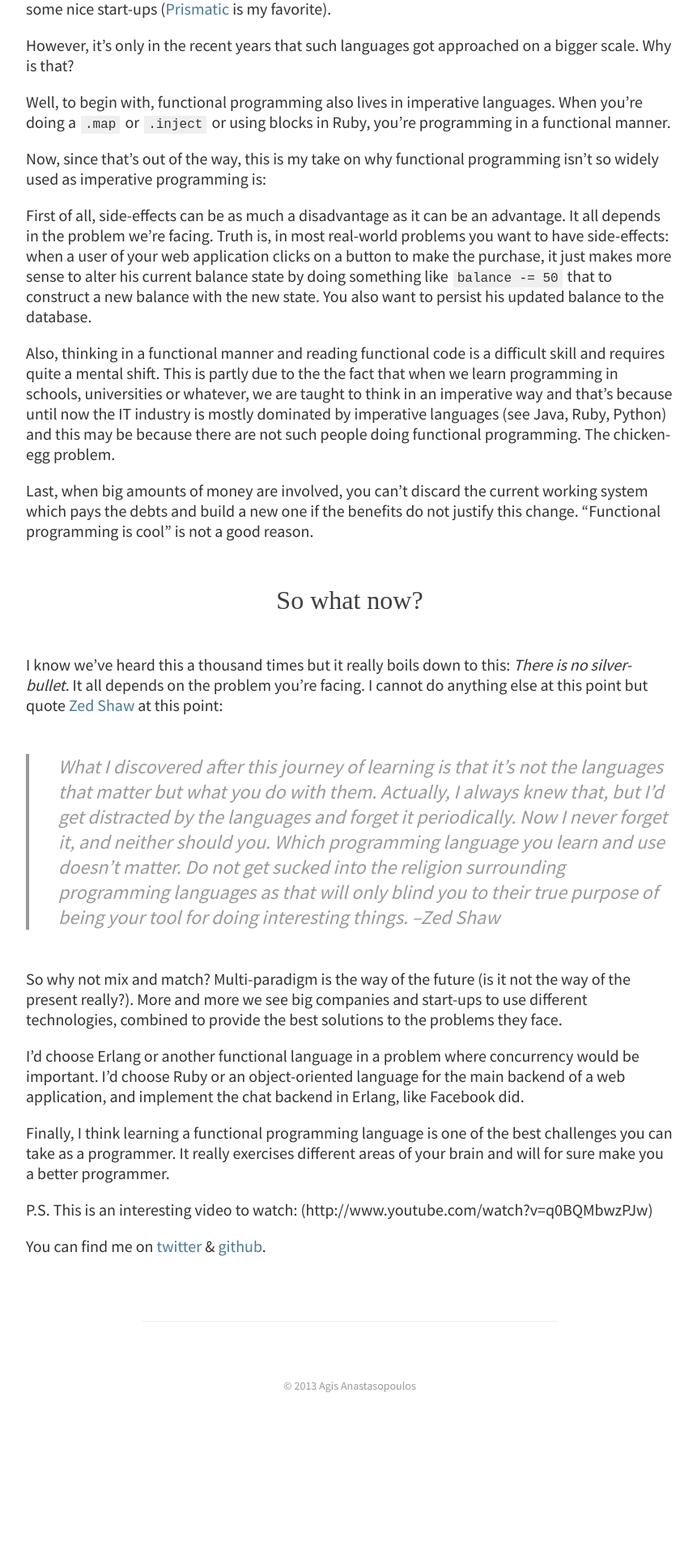
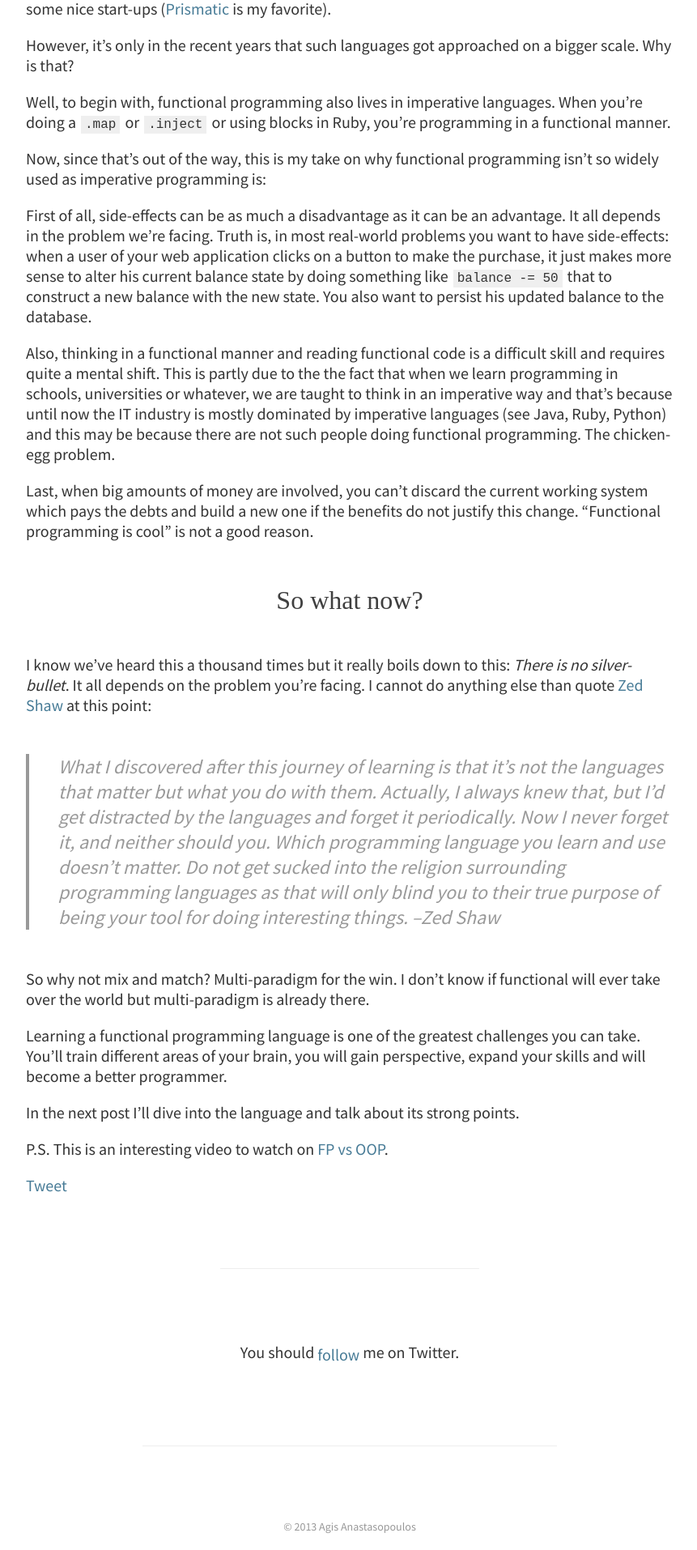
Before and after one commit to apostoiis/agis.io, a Jekyll site: the page built from _posts/2013-05-19-dabbling-in-erlang-hello-function.markdown, in a window 1280 px wide. Shown: the part 2842-4756 px from the top of the page at 81% size, without its empty margins (208-1069 px from the left). Built offline with Jekyll 4.4.1, drawn with Linux system fonts in a browser that asks for light colours; some web fonts are replaced; comment, search, counter and statistics services are not loaded; before the commit the page ends 4582 px from its top, so only the background shows below that.

Commit message:
Fix some styles

```diff
--- a/_layouts/home.html
+++ b/_layouts/home.html
@@ -7,7 +7,8 @@
   <p>
     I work at <a href="http://skroutz.gr" target="_blank" rel="external">Skroutz</a>, in Athens. When I’m not doing that, I’m hacking on <a href="http://github.com/Agis-">open source</a> or studying how computers and things built on top of them work.
   </p>
-  <p>You should <a href="https://twitter.com/agisanast" target="_blank" rel="external">follow me on Twitter</a>.</p>
+  <div>You should <div class="twitter"><a href="https://twitter.com/agisanast" class="twitter-follow-button" data-show-count="false" data-show-screen-name="false">follow</a> <script>!function(d,s,id){var js,fjs=d.getElementsByTagName(s)[0],p=/^http:/.test(d.location)?'http':'https';if(!d.getElementById(id)){js=d.createElement(s);js.id=id;js.src=p+'://platform.twitter.com/widgets.js';fjs.parentNode.insertBefore(js,fjs);}}(document, 'script', 'twitter-wjs');</script></div> me on Twitter.</div>
+
 </header>
 
 <hr/>
--- a/_layouts/post.html
+++ b/_layouts/post.html
@@ -20,6 +20,13 @@
   </div>
 </article>
 
+<div id="share">
+  <a href="https://twitter.com/share" class="twitter-share-button" data-via="agisanast" data-related="agisanast">Tweet</a>
+  <script>!function(d,s,id){var js,fjs=d.getElementsByTagName(s)[0],p=/^http:/.test(d.location)?'http':'https';if(!d.getElementById(id)){js=d.createElement(s);js.id=id;js.src=p+'://platform.twitter.com/widgets.js';fjs.parentNode.insertBefore(js,fjs);}}(document, 'script', 'twitter-wjs');</script>
+</div>
+
+<hr />
+
 <div id="credits">
-  You can find me on <a href="https://twitter.com/agisanast" target="_blank" rel="external">twitter</a> &amp; <a href="https://github.com/Agis-" target="_blank" rel="external">github</a>.
+  You should <div class="twitter"><a href="https://twitter.com/agisanast" class="twitter-follow-button" data-show-count="false" data-show-screen-name="false">follow</a> <script>!function(d,s,id){var js,fjs=d.getElementsByTagName(s)[0],p=/^http:/.test(d.location)?'http':'https';if(!d.getElementById(id)){js=d.createElement(s);js.id=id;js.src=p+'://platform.twitter.com/widgets.js';fjs.parentNode.insertBefore(js,fjs);}}(document, 'script', 'twitter-wjs');</script></div>  me on Twitter.
 </div>
--- a/_posts/2013-05-19-dabbling-in-erlang-hello-function.markdown
+++ b/_posts/2013-05-19-dabbling-in-erlang-hello-function.markdown
@@ -76,15 +76,15 @@
 Last, when big amounts of money are involved, you can't discard the current working system which pays the debts and build a new one if the benefits do not justify this change. "Functional programming is cool" is not a good reason.
 
 ## So what now?
-I know we've heard this a thousand times but it really boils down to this: *There is no silver-bullet*. It all depends on the problem you're facing. I cannot do anything else at this point but quote [Zed Shaw](http://learnpythonthehardway.org/book/advice.html) at this point:
+I know we've heard this a thousand times but it really boils down to this: *There is no silver-bullet*. It all depends on the problem you're facing. I cannot do anything else than quote [Zed Shaw](http://learnpythonthehardway.org/book/advice.html) at this point:
 
 > What I discovered after this journey of learning is that it's not the languages that matter but what you do with them. Actually, I always knew that, but I'd get distracted by the languages and forget it periodically. Now I never forget it, and neither should you.
 > Which programming language you learn and use doesn't matter. Do not get sucked into the religion surrounding programming languages as that will only blind you to their true purpose of being your tool for doing interesting things. --Zed Shaw
 
-So why not mix and match? Multi-paradigm is the way of the future (is it not the way of the present really?). More and more we see big companies and start-ups to use different technologies, combined to provide the best solutions to the problems they face.
+So why not mix and match? Multi-paradigm for the win. I don't know if functional will ever take over the world but multi-paradigm is already there.
 
-I'd choose Erlang or another functional language in a problem where concurrency would be important. I'd choose Ruby or an object-oriented language for the main backend of a web application, and implement the chat backend in Erlang, like Facebook did.
+Learning a functional programming language is one of the greatest challenges you can take. You'll train different areas of your brain, you will gain perspective, expand your skills and will become a better programmer.
 
-Finally, I think learning a functional programming language is one of the best challenges you can take as a programmer. It really exercises different areas of your brain and will for sure make you a better programmer.
+In the next post I'll dive into the language and talk about its strong points.
 
-P.S. This is an interesting video to watch: (http://www.youtube.com/watch?v=q0BQMbwzPJw)
+P.S. This is an interesting video to watch on [FP vs OOP](http://www.youtube.com/watch?v=q0BQMbwzPJw).
--- a/css/main.css
+++ b/css/main.css
@@ -41,7 +41,7 @@
   border: 0;
   border-top: 1px solid #eee;
   width: 40%;
-  margin: 70px auto;
+  margin: 90px auto;
 }
 
 #post hr { margin: 60px auto; }
@@ -96,6 +96,13 @@
   font-size: 16px;
   padding: 2px 5px;
   margin: 0 2px;
+}
+
+#credits { text-align: center }
+
+.twitter {
+  display: inline;
+  vertical-align: -3px;
 }
 
 .highlight {
```
